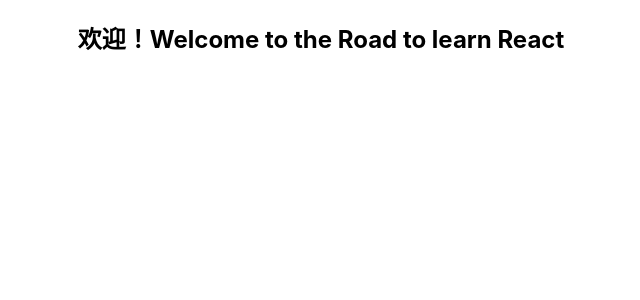
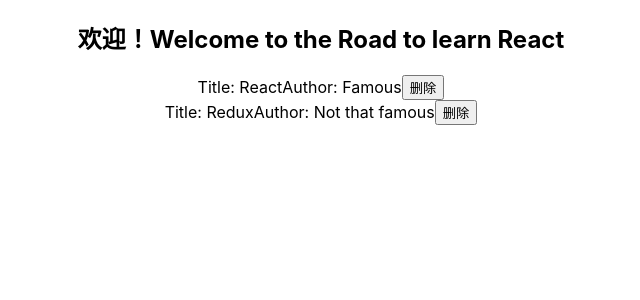
Before and after one commit to hibiup/HelloReact, a React (Create React App) app in the folder example_1/: page / in a window 1280 px wide. Shown: the top 300 px of the page, without its empty margins (319-959 px from the left). Built offline with nearby package versions, Linux system fonts and the light colour scheme.

Commit message:
Add class

```diff
--- a/example_1/src/App.js
+++ b/example_1/src/App.js
@@ -1,27 +1,93 @@
-import React from 'react';
+import React, { Component } from 'react';
 import logo from './logo.svg';
 import './App.css';
 
 /**
- * 文件名代表模块名，该模块 `App` 下下声明了一个名为 `App()` 的函数
+ * 变量：尽可能遵守函数式编程要求使用静态修饰符 const，而不是 let 或 var.
  */
-function App() {
-  /** 定义变量. 尽可能遵守函数式编程要求使用静态修饰符 const，而不是 let 或 var. */
-  const helloWorld = '欢迎！Welcome to the Road to learn React';
+const helloWorld = '欢迎！Welcome to the Road to learn React';
+const books = [
+  {
+    title: 'React',
+    author: 'Famous',
+    id: 1
+  },
+  {
+    title: 'Redux',
+    author: 'Not that famous',
+    id: 2
+  }
+]
 
-  /** 返回 JSX。JSX 是 React 使用的 UI 语言，支持直接(花括号)混入变量和 HTML。
+/**
+ * 文件名代表模块名，该模块 `App` 下下声明了一个名为 `PrintBookInfo` 的函数，接受一个参数
+ */
+function PrintBookInfo(b, owner) {
+  /**
+   * 返回打印 book 信息的 JSX:
    *
-   * className 就是 html <div> 的 class 属性，JSX 会替换一些标准的 HTML 标签属性, 遵守驼峰命名法
+   * JSX 是 React 使用的 UI 语言，支持直接(花括号)混入变量和 HTML, 必须以 `<div>` 为单元。
    *
-  */
+   * className 就是 <div> 的 class 属性，JSX 会替换一些标准的 HTML 标签属性, 遵守驼峰命名法
+   */
   return (
     <div className="App">
       <h2>{helloWorld}</h2>
+      {
+        b.map( book => {
+          // 打印日志
+          console.log('Return book: ' + book.title)
+
+          // 返回结果
+          return(
+            <div key={book.id}>
+              <span>Title: {book.title}</span>
+              <span>Author: {book.author}</span>
+              <span>
+                <button onClick={() => owner.onDismiss(book.id)} type="button">删除</button>
+              </span>
+            </div>
+          )
+        })
+      }
     </div>
-  );
+  )
 }
 
 /**
- * 2) 将 MyApp 函数暴露出去. 这样才能够在 index.js 中 import 它。
+ * JavaScript 同时支持函数式和类编程. UI 类型的类必须集成 Component，并实现 render 方法。
+ */
+class App extends Component {
+  // 类的构造器
+  constructor(props) {
+    // 在类构造器中处理任何数据之前，必须先调用父构造器
+    super(props);
+
+    // 定义类成员变量通过 `this` 绑定. state 是一个数据结构，含有一个名为 `books` 的成员变量。
+    this.state = {
+      // 等价于 `books: books,`。如果成员变量名与赋予的变量名称相同，可以简写。
+      books,
+    };
+
+    // 声明的成员函数必须被拌定
+    //this.onDismiss = this.onDismiss.bind(this);
+  }
+
+  // 声明成员变量
+  onDismiss(id) {
+    console.log( id + " has been deleted")
+  }
+
+  // render 方式是唯一需要实现的方法。
+  render() {
+    // 在这里我们调用了之前定义的函数
+    return (PrintBookInfo(this.state.books, this))
+  }
+}
+
+/**
+ * 最后：将 App 类暴露出去. 这样才能够在 index.js 中 import 它。
+ *
+ * 也可以将 `PrintBookInfo` 函数改名为 `App()`，这样就不需要定义`App`类，只使用函数也可以。
  */
 export default App;
```
